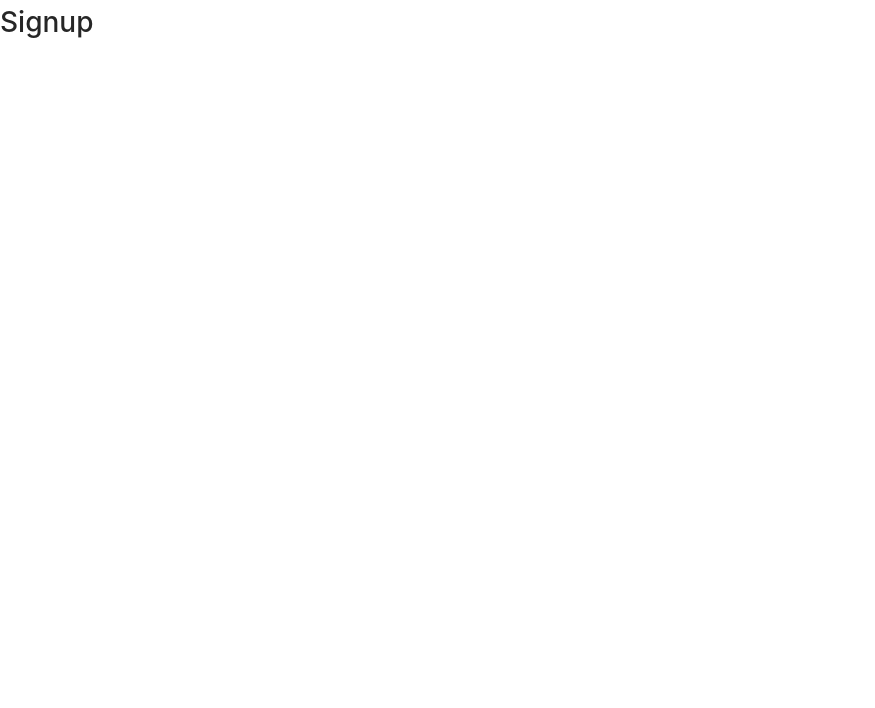
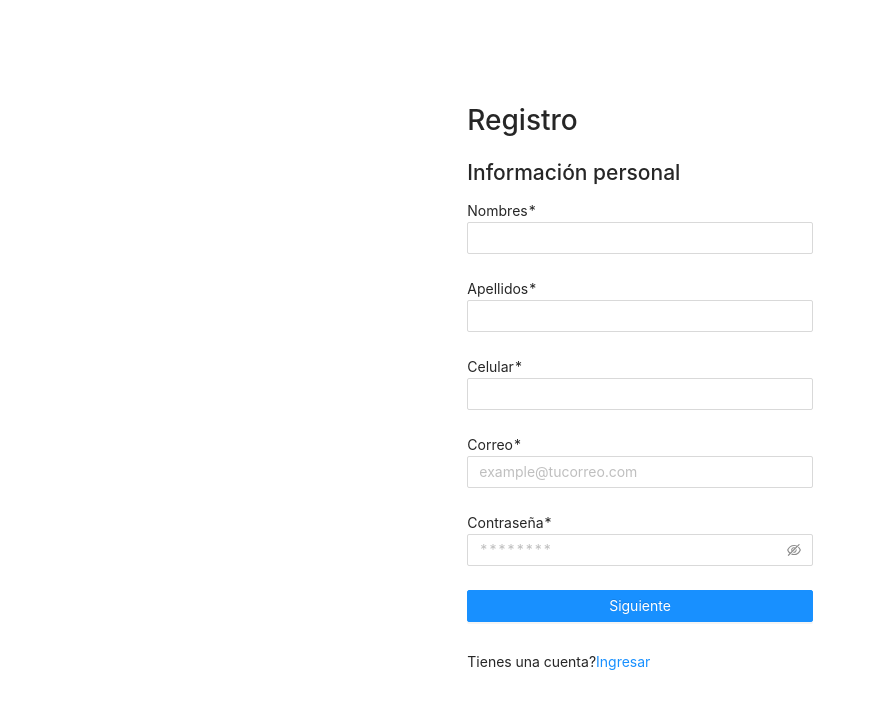
Before and after one commit to RocioQuigua/scraping-business-frontend, a React (Create React App) app: page /signup in a window 1280 px wide. Shown: the top 708 px of the page, without its empty margins (0-875 px from the left). Built offline with nearby package versions, Linux system fonts and the light colour scheme.

Commit message:
feat:(first update)

```diff
--- a/src/sass/utils/_colors.scss
+++ b/src/sass/utils/_colors.scss
@@ -0,0 +1,6 @@
+//colors
+$color-primary: #000000;
+$color-secundary: #FEFDFD;
+$color-third: #0423E9;
+$color-fourth: #E91804;
+$color-fifth: #D6DBDF;
--- a/src/sass/utils/_fonts.scss
+++ b/src/sass/utils/_fonts.scss
@@ -0,0 +1,8 @@
+//fonts
+$font-family: 'Poppins', sans-serif;
+
+$font-weight-p: 700;
+$font-weight-s: 400;
+
+$font-size-p: 22px;
+$font-size-s: 40px;
--- a/src/scenes/Auth/Login/Login.js
+++ b/src/scenes/Auth/Login/Login.js
@@ -1,15 +1,37 @@
 import React from "react";
-import { Form } from "antd";
+import { Form, Button, Input } from "antd";
+import { EyeInvisibleOutlined, EyeTwoTone } from "@ant-design/icons";
 
 import { InputCustom } from "../../../components/atoms/InputCustom/InputCustom";
+
+<style>
+@import url('https://fonts.googleapis.com/css2?family=Poppins&display=swap');
+</style>
 
 export const Login = () => {
   return (
     <div className="login">
       <div>
         <Form>
+        <h1 className="title-one">Iniciar sesion</h1>
           <Form.Item>
-            <InputCustom />
+            <label className="title-two">Correo*</label>
+            <InputCustom  placeholder="example@tucorreo.com"/>
+          </Form.Item>
+          <Form.Item>
+            <label className="title-two">Contraseña*</label>
+            <Input.Password
+            placeholder="********"
+            iconRender={(visible) => (visible ? <EyeTwoTone /> : <EyeInvisibleOutlined />)}
+            />
+          </Form.Item>
+          <Form.Item>
+            <Button type="primary" block className="button-primary">Ingresar</Button>
+          </Form.Item>
+          <Form.Item className="footer">
+            <label>No tienes una cuenta?</label>
+            <a href="../Signup">Registrarse</a>
+            <a href="">Olvidé mi contraseña</a>
           </Form.Item>
         </Form>
       </div>
--- a/src/scenes/Auth/Login/Login.scss
+++ b/src/scenes/Auth/Login/Login.scss
@@ -1,6 +1,24 @@
 .login {
+  font-family: 'Poppins', sans-serif;
   height: 100vh;
   display: flex;
   justify-content: center;
   align-items: center;
 }
+.title-one {
+  font-weight: 700;
+  font-size: 40px;
+  color: #000000;
+  text-align: center;
+}
+.title-two {
+  font-weight: 400;
+  font-size: 22px;
+  color: #000000;
+  margin-bottom: 5px;
+}
+.button-primary {
+  border-radius: 5px;
+  color: #FFFF;
+  background-color: blue;
+}
--- a/src/scenes/Auth/Signup/Signup.js
+++ b/src/scenes/Auth/Signup/Signup.js
@@ -1,11 +1,48 @@
-import React from 'react';
+import React from "react";
+import { Form, Button, Input } from "antd";
+import { EyeInvisibleOutlined, EyeTwoTone } from "@ant-design/icons";
+
+import { InputCustom } from "../../../components/atoms/InputCustom/InputCustom";
 
 export const Signup = () => {
   return (
-    <div>
-      <h1>
-        Signup
-      </h1>
+    <div className="signup">
+      <div>
+        <Form>
+          <h1>Registro</h1>
+          <h2>Información personal</h2>
+          <Form.Item>
+            <label className="name">Nombres*</label>
+            <InputCustom />
+          </Form.Item>
+          <Form.Item>
+            <label className="surname">Apellidos*</label>
+            <InputCustom />
+          </Form.Item>
+          <Form.Item>
+            <label>Celular*</label>
+            <Input maxLength={10} />
+          </Form.Item>
+          <Form.Item>
+            <label>Correo*</label>
+            <InputCustom  placeholder="example@tucorreo.com"/>
+          </Form.Item>
+          <Form.Item>
+            <label>Contraseña*</label>
+            <Input.Password
+            placeholder="********"
+            iconRender={(visible) => (visible ? <EyeTwoTone /> : <EyeInvisibleOutlined />)}
+            />
+          </Form.Item>
+          <Form.Item>
+            <Button type="primary" block >Siguiente</Button>
+          </Form.Item>
+          <Form.Item>
+            <label>Tienes una cuenta?</label>
+            <a href="../Login/Login.js">Ingresar</a>
+          </Form.Item>
+        </Form>
+      </div>
     </div>
   );
-}
+};
--- a/src/scenes/Auth/Signup/Signup.scss
+++ b/src/scenes/Auth/Signup/Signup.scss
@@ -0,0 +1,6 @@
+.signup {
+  height: 100vh;
+  display: flex;
+  justify-content: center;
+  align-items: center;
+}
```
